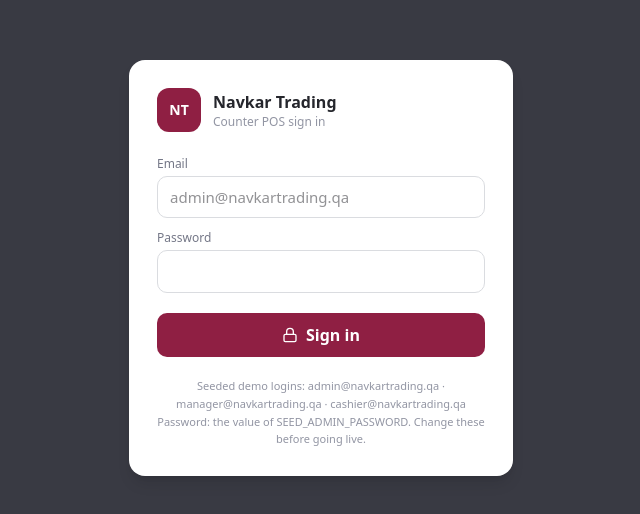
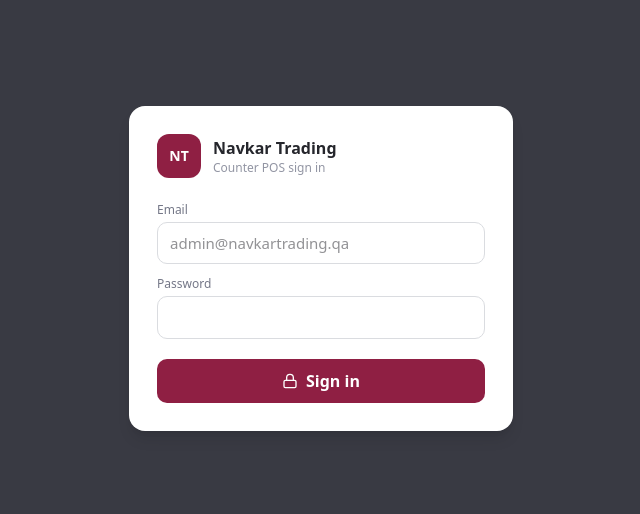
Before and after one commit to navkartradingqa-dot/navkartrading, a Next.js app: page /pos/login in a window 1280 px wide. Shown: the part 132-646 px from the top of the page, without its empty margins (319-959 px from the left). Built offline with nearby package versions, Linux system fonts and the light colour scheme; no server answers.

Commit message:
Update login-form.tsx

```diff
--- a/src/components/login-form.tsx
+++ b/src/components/login-form.tsx
@@ -57,12 +57,7 @@ export function LoginForm({ variant = "admin" }: { variant?: "admin" | "pos" })
         Sign in
       </button>
 
-      <p className="mt-5 text-center text-[11px] leading-relaxed text-ink-400">
-        Seeded demo logins: admin@navkartrading.qa · manager@navkartrading.qa ·
-        cashier@navkartrading.qa
-        <br />
-        Password: the value of SEED_ADMIN_PASSWORD. Change these before going live.
-      </p>
+
     </form>
   );
 }
```
